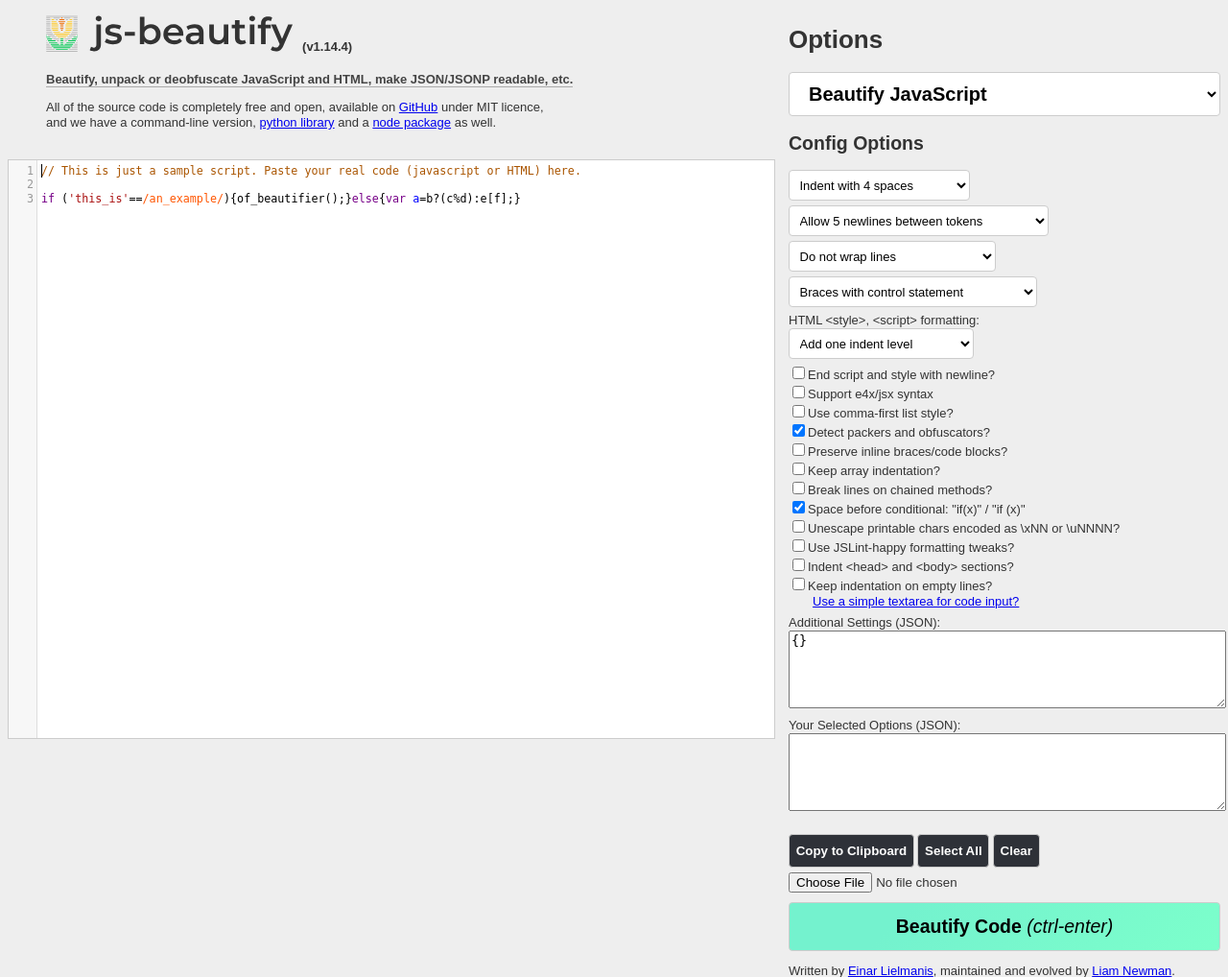
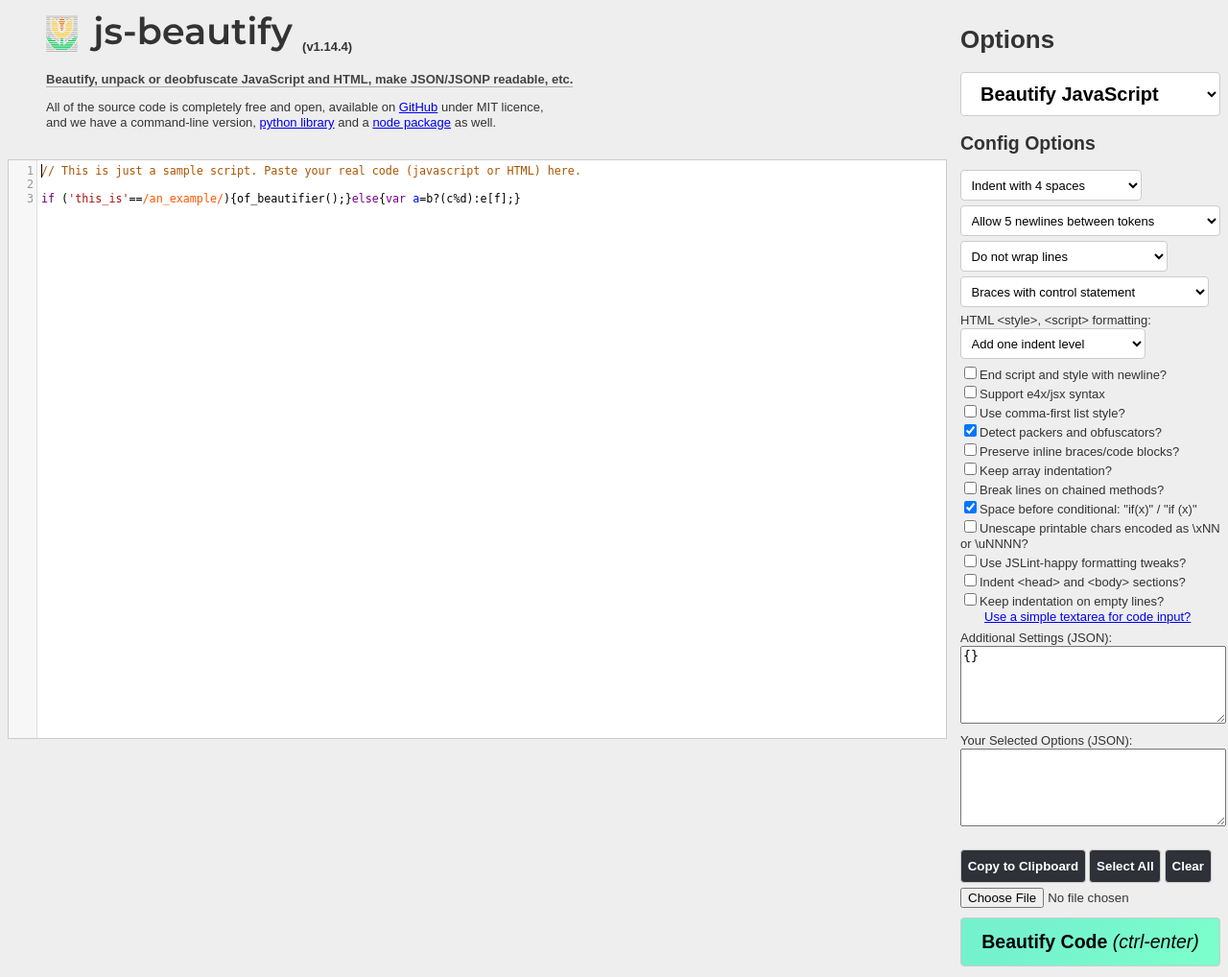
Before and after one commit to beautifier/js-beautify, a PHP site: page / in a window 1280 px wide. Shown: the top 1018 px of the page at 96% size. Run offline with PHP 8.4, Linux system fonts and the light colour scheme; style sheets or scripts are compiled from the project's sources; some libraries are stand-ins or nearby versions.

Commit message:
Added max width to the column with editor area. I used 'minmax' grid function for this.

```diff
--- a/web/common-style.css
+++ b/web/common-style.css
@@ -74,7 +74,7 @@ input[type="checkbox"], select, button {
 
 .container {
   display: grid;
-  grid-template-columns: 1.6fr 0.9fr;
+  grid-template-columns: minmax(auto, 1209px) 0.9fr;
   grid-template-rows: 0.2fr 1.8fr;
   gap: 0 14px;
   grid-auto-flow: row;
```
